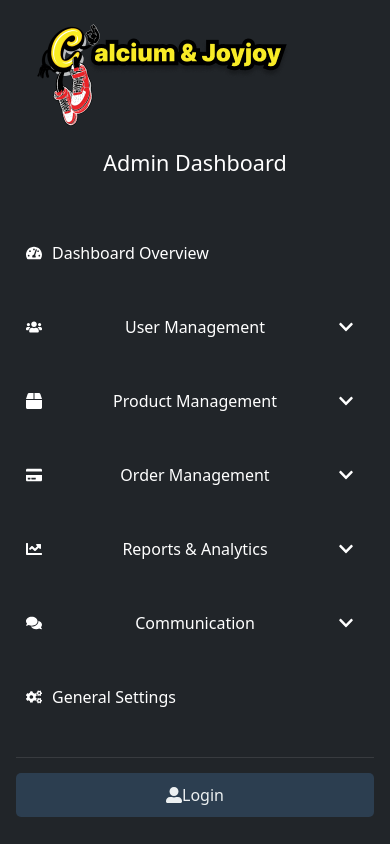
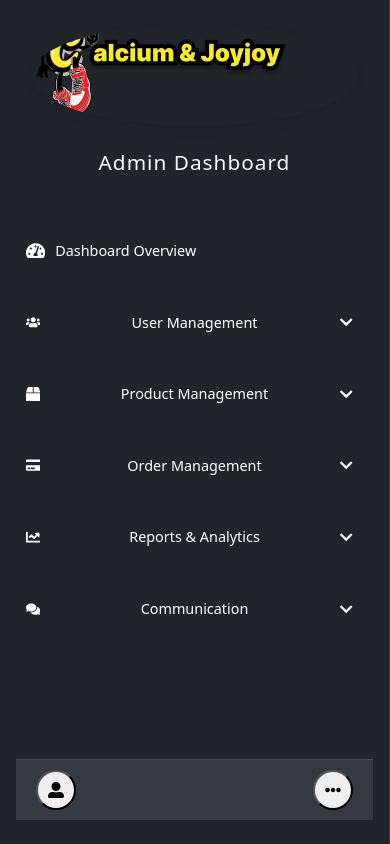
Before and after one commit to aceburn24/adminside, a React (Create React App) app: page / in a window 390 px wide. Built offline with nearby package versions, Linux system fonts and the light colour scheme.

Commit message:
test drive

```diff
--- a/src/App.css
+++ b/src/App.css
@@ -1,31 +1,30 @@
 /* Base styles */
 body {
   font-family: 'Arial', sans-serif;
-    background-color: #f7f9fc; /* Softened background color */
+  background-color: #f7f9fc;
 }
 
 h1, h2, h3, h4, h5, h6 {
-    font-weight: 600; /* Bold headers */
+  font-weight: 600;
 }
 
 p, .card-text {
   font-size: 1rem;
-    line-height: 1.6; /* Improved readability */
-    color: #4a4a4a; /* Muted text color */
+  line-height: 1.6;
+  color: #4a4a4a;
 }
 
 a, .nav-link {
   text-decoration: none;
-    color: #34495e; /* Adjusted link color */
-    transition: color 0.3s ease, transform 0.3s ease; /* Smooth transitions */
+  color: #34495e;
+  transition: color 0.3s ease, transform 0.3s ease;
 }
 
 a:hover, .nav-link:hover {
   color: #007bff;
-    transform: translateY(-2px); /* Subtle lift on hover */
+  transform: translateY(-2px);
 }
 
-  /* Dashboard Layout */
 .App {
   display: flex;
   height: 100vh;
@@ -36,30 +35,47 @@
   position: fixed;
   z-index: 1000;
   width: 300px;
-    background: #34495e; /* Adjusted sidebar color */
-    color: #ecf0f1; /* Contrasting text color */
-    padding: 30px 20px; /* Generous padding */
-    box-shadow: 3px 0 10px rgba(0, 0, 0, 0.1); /* Subtle shadow for depth */
+  background: #343a40;
+  color: #ecf0f1;
+  padding: 30px 20px;
+  box-shadow: 3px 0 10px rgba(0, 0, 0, 0.1);
   overflow-y: auto;
-    transition: all 0.3s ease; /* Smooth transition for any changes */
+  transition: all 0.3s ease;
+  display: flex;
+  flex-direction: column;
+  height: 100%;
+  border-right: 1px solid rgba(255, 255, 255, 0.1); /* A subtle right border */
+}
+
+.sidebar h4 {
+  font-size: 1.3rem;
 }
 
 .sidebar .nav-link {
-    margin: 1px 0; /* Adjusted spacing */
-    padding: 10px 15px; /* Adjusted padding */
+  margin: 1px 0;
+  padding: 10px 15px;
   display: flex;
   align-items: center;
   border-radius: 5px;
   transition: all 0.3s ease;
+  font-size: 0.9rem;
+  font-weight: 500;
 }
 
 .sidebar .nav-link > * {
   margin-right: 10px;
+  transition: background-color 0.3s ease, transform 0.3s ease, color 0.3s ease;
+
+}
+
+.sidebar .nav-link .mr-2 {
+  font-size: 1.2rem;
+  margin-right: 10px; /* Adjust margin for better spacing */
 }
 
 .sidebar .nav-link:hover {
   background-color: rgba(255, 255, 255, 0.1);
-    transform: translateX(5px); /* Subtle shift on hover */
+  transform: translateX(5px);
 }
 
 .sidebar .nav-link.active {
@@ -72,17 +88,17 @@
 
 .main-content {
   flex-grow: 1;
+  flex: 1;
   padding: 40px;
   background-color: #f7f9fc;
   overflow-y: auto;
   transition: all 0.3s ease;
-    margin-left: 300px;  /* Add this line to push the main content to the right */
+  margin-left: 300px;
 }
 
-  /* Mobile Responsiveness Enhancements */
 @media (max-width: 992px) {
   .main-content .card {
-        margin-bottom: 20px; /* Space between cards */
+      margin-bottom: 20px;
   }
 }
 
@@ -90,54 +106,52 @@
   .sidebar {
       width: 100%;
       z-index: 1000;
-        padding: 15px 10px; /* Reduce padding for smaller screens */
+      padding: 15px 10px;
   }
 
   .sidebar .nav-link {
-        padding: 8px 10px; /* Adjust link padding */
+      padding: 8px 10px;
   }
 
   .main-content h1, .main-content h2, .main-content h3 {
-        font-size: 1.2rem; /* Adjust header font sizes */
+      font-size: 1.2rem;
   }
 
   .main-content p, .main-content .card-text {
-        font-size: 0.9rem; /* Adjust paragraph font sizes */
+      font-size: 0.9rem;
   }
 
   .main-content {
-        padding: 20px; /* Reduce padding for main content */
+      padding: 20px;
   }
 }
 
 @media (max-width: 576px) {
   .main-content {
-        padding: 15px; /* Reduce padding for main content */
+      padding: 15px;
   }
 
   .main-content .card {
-        margin-bottom: 15px; /* Reduce space between cards */
+      margin-bottom: 15px;
   }
 
   .main-content .card-body {
-        padding: 15px; /* Reduce card body padding */
+      padding: 15px;
   }
 
   .main-content .btn {
-        padding: 8px 10px; /* Adjust button padding */
-        font-size: 0.8rem; /* Adjust button font size */
+      padding: 8px 10px;
+      font-size: 0.8rem;
   }
 }
 
-  /* Section Headers for Sidebar */
 .sidebar-section-header {
-      background-color: rgba(0, 0, 0, 0.03); /* Light background for headers */
-      padding: 8px 15px; /* Padding for headers */
-      font-weight: bold; /* Bold text for headers */
-      border-bottom: 1px solid rgba(0, 0, 0, 0.05); /* Subtle border to separate headers from content */
+  background-color: rgba(0, 0, 0, 0.03);
+  padding: 8px 15px;
+  font-weight: bold;
+  border-bottom: 1px solid rgba(0, 0, 0, 0.05);
 }
 
-  /* Transitions and Hover Effects */
 .fade-in {
   animation: fadeIn 0.3s ease forwards;
 }
@@ -146,51 +160,58 @@
   from { opacity: 0; }
   to { opacity: 1; }
 }
-  /* Enhanced Sidebar */
-  .sidebar {
-    position: fixed;
 
-    padding-bottom: 100px; /* This will ensure that the fixed footer doesn't overlap the sidebar content */
-
-    min-height: 0; /* Ensure the sidebar doesn't force its parent to grow */
-    overflow-y: auto; /* Make sidebar scrollable */
-
+.sidebar-content {
+  overflow-y: auto;
+  flex-grow: 1;
+  padding-bottom: 20px;
 }
 
-  .sidebar-content {
-    overflow-y: auto; /* Allow scrolling for the list */
-    max-height: calc(100vh - 80px); /* Adjust this value based on the height of your footer */
-    padding-bottom: 20px; /* Space between the list and the footer */
+.sidebar-footer {
+  background-color: #343a40;
+  display: flex;
+  justify-content: space-between;
+  align-items: center;
+  padding: 10px 20px;
+  border-top: 1px solid rgba(255, 255, 255, 0.1);
 }
 
-/* Sidebar Footer Login Button */
-.sidebar-footer {
-  padding: 15px 0; /* Some vertical padding for spacing */
-  border-top: 1px solid rgba(255, 255, 255, 0.1); /* A subtle top border to separate from above content */
-  margin-top: 15px; /* A bit of margin for spacing */
+/* Footer Enhancements */
+.sidebar-footer button {
+  transition: background-color 0.3s ease, transform 0.3s ease;
+  border-radius: 50%; /* Rounded buttons */
+  width: 40px;
+  height: 40px;
+  display: flex;
+  justify-content: center;
+  align-items: center;
 }
 
-.sidebar-footer button {
+.sidebar-footer button:active {
+  transform: scale(0.95); /* Slight scale down when active */
+}
 
-  background-color: #2c3e50; /* A bit darker than the sidebar */
-  color: #ecf0f1;
-  padding: 10px 20px;
-  border-radius: 5px;
-  border: none;
-  display: flex;
-  align-items: center;
-  justify-content: center;
-  width: 100%; /* Make the button full width of the sidebar */
-  transition: background-color 0.3s ease;
+/* More Options Dropdown Enhancements */
+.more-options-dropdown {
+  box-shadow: 0 4px 6px rgba(0, 0, 0, 0.1); /* Add shadow for depth */
+  padding: 8px 0; /* Padding adjustment */
+}
+
+.more-options-dropdown a {
+  font-weight: 500; /* Semi-bold font weight */
 }
 
 .sidebar-footer button:hover {
-  background-color: #1a2533; /* Darken on hover */
+  background-color: #1a2533;
 }
 
-/* The scrollable content area */
-.sidebar-scrollable-content {
-  overflow-y: auto;
-  max-height: calc(100vh - 100px); /* Adjust based on your footer height and desired padding */
-  padding-bottom: 60px; /* Space for the footer */
+/* Logo styling */
+.logo img {
+  border-radius: 50%; /* Rounded logo */
+  box-shadow: 0px 4px 10px rgba(0, 0, 0, 0.1); /* Subtle shadow for depth */
 }
+
+.logo h4 {
+  letter-spacing: 1px;
+  color: #f8f9fa; /* Bootstrap's light color for contrast */
+}
--- a/src/components/Sidebar.jsx
+++ b/src/components/Sidebar.jsx
@@ -1,32 +1,14 @@
-import React, { useState, useEffect } from 'react';
+import React, { useState } from 'react';
 import { Link } from 'react-router-dom';
-import { FaTachometerAlt, FaUsers, FaUserShield, FaUserFriends, FaUserLock, FaBox, FaInfoCircle, FaShippingFast, FaTag, FaMagic, FaCreditCard, FaTruckLoading, FaUndo, FaShip, FaChartLine, FaUserAlt, FaFileAlt, FaComments, FaBullhorn, FaRobot, FaCogs, FaChevronUp, FaChevronDown } from 'react-icons/fa';
+import { FaTachometerAlt, FaUsers, FaUserShield, FaUserFriends, FaEllipsisH, FaUserLock, FaBox, FaInfoCircle, FaShippingFast, FaTag, FaMagic, FaCreditCard, FaTruckLoading, FaUndo, FaShip, FaChartLine, FaUserAlt, FaFileAlt, FaComments, FaBullhorn, FaRobot, FaCogs, FaChevronUp, FaChevronDown } from 'react-icons/fa';
 
 function Sidebar() {
     const [activeSection, setActiveSection] = useState('');
-    const [isAuthenticated, setIsAuthenticated] = useState(false);
-
-    useEffect(() => {
-        const token = localStorage.getItem('token');
-        if (token) {
-            setIsAuthenticated(true);
-        }
-    }, []);
-
-    const handleLogin = () => {
-        // Logic for your login. For now, it just logs to console
-        console.log('Login clicked!');
-    };
-
-
-
-    const handleLogout = () => {
-        localStorage.removeItem('token');
-        setIsAuthenticated(false);
-    };
+    const [isMoreOptionsOpen, setMoreOptionsOpen] = useState(false); // To control visibility of "More Options"
 
     return (
         <div className="sidebar bg-dark text-white h-100 py-4 px-3">
+                        <div className="sidebar-content">
                 <div className="logo mb-5 text-center">
                     <img src="/logoheader.png" alt="Website Logo" className="img-fluid mb-3" />
                     <h4 className="mt-2 font-weight-bold">Admin Dashboard</h4>
@@ -120,23 +102,22 @@ function Sidebar() {
                         Settings & Configuration
                     </Link>
                 </Section>
-                <li className="nav-item py-2 mb-3">
-                    <Link to="/general-settings" className="nav-link text-white d-flex align-items-center">
-                        <FaCogs className="mr-2" />
-                        General Settings
-                    </Link>
-                </li>
-
-                       <div className="sidebar-footer">
-            {!isAuthenticated && (
-                <button onClick={handleLogin}>
+                </ul>
+                </div>
+                <div className="sidebar-footer d-flex justify-content-between">
+                <button onClick={() => window.location.href='/admin-settings'} title="Admin">
                     <FaUserAlt className="mr-2" />
-                    Login
                 </button>
+                <button onClick={() => setMoreOptionsOpen(!isMoreOptionsOpen)} title="More Options">
+                    <FaEllipsisH />
+                </button>
+                {isMoreOptionsOpen && (
+                    <div className="more-options-dropdown">
+                        <Link to="/general-settings">General Settings</Link>
+                        <Link to="/logout">Logout</Link>
+                    </div>
                 )}
             </div>
-
-            </ul>
         </div>
     );
 }
```
Lines whose indentation alone changed are shown as unchanged.
